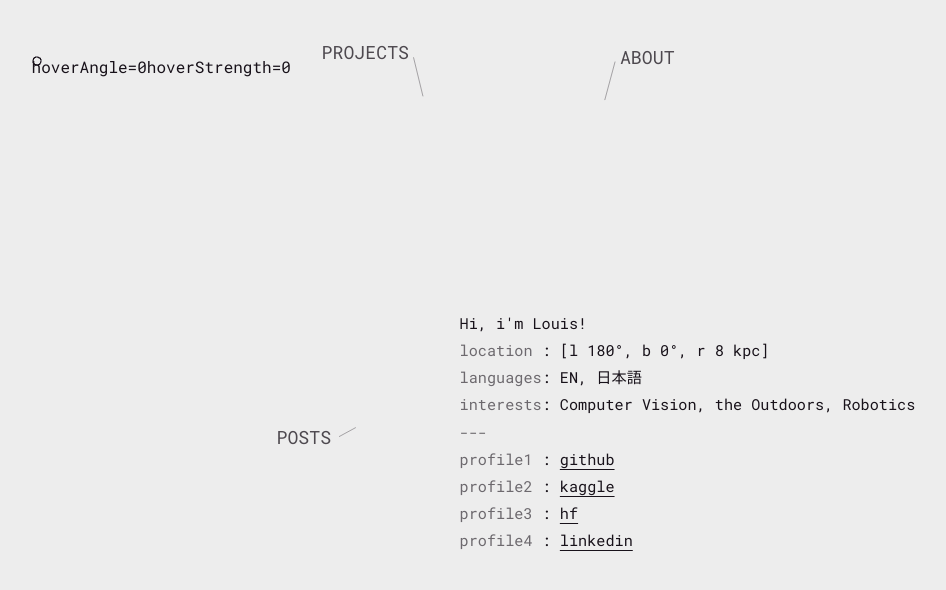
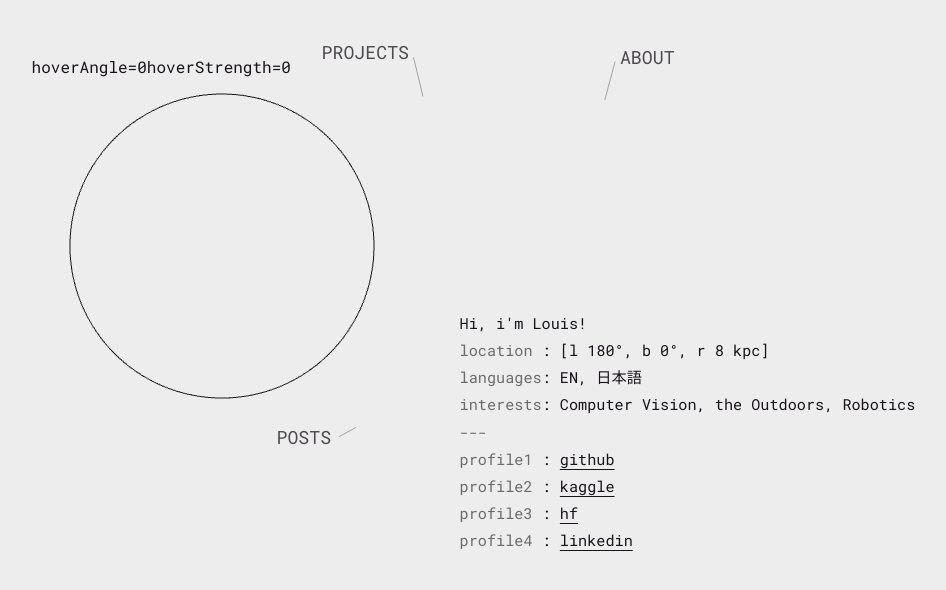
Before and after one commit to LMamon/lmamon.github.io, a React (Vite) app: page / in a window 1280 px wide. Shown: the top 590 px of the page, without its empty margins (58-1004 px from the left). Built offline with nearby package versions, Linux system fonts and the light colour scheme.

Commit message:
fix: update field container layout

```diff
--- a/src/globals.css
+++ b/src/globals.css
@@ -93,12 +93,10 @@ a {
 
 .field-canvas {
   position: absolute;
-  display: flex;
-  width: 42rem;
-  height: 42rem;
-  aspect-ratio: 1 / 1;
+  inset: 0;
+  width: 100%;
+  height: 100%;
   z-index: 0;
-  overflow: visible;
 }
 
 .field svg {
@@ -158,11 +156,11 @@ ul, ol {
     overflow: visible;
   }
 
-  .field-canvas {
+  /* .field-canvas {
     width: 10px;
     height: 10px;
     overflow: visible;
-  }
+  } */
 
   section {
     position: relative;
```
Also changed, not shown: 4 other files (tests, documents, lock files or other folders).
